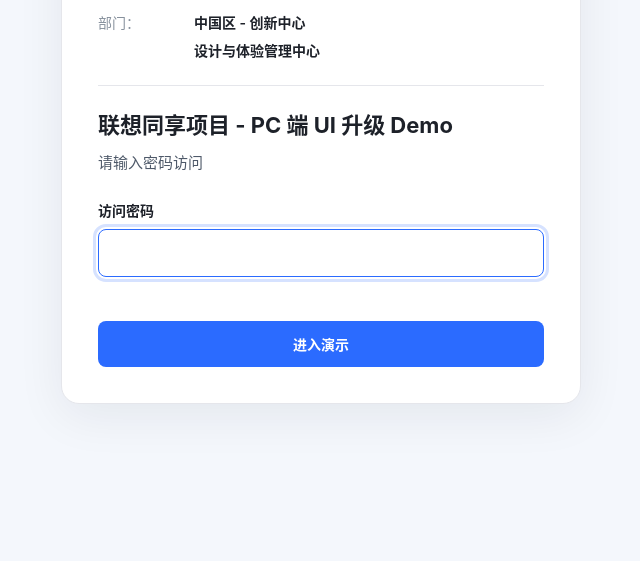
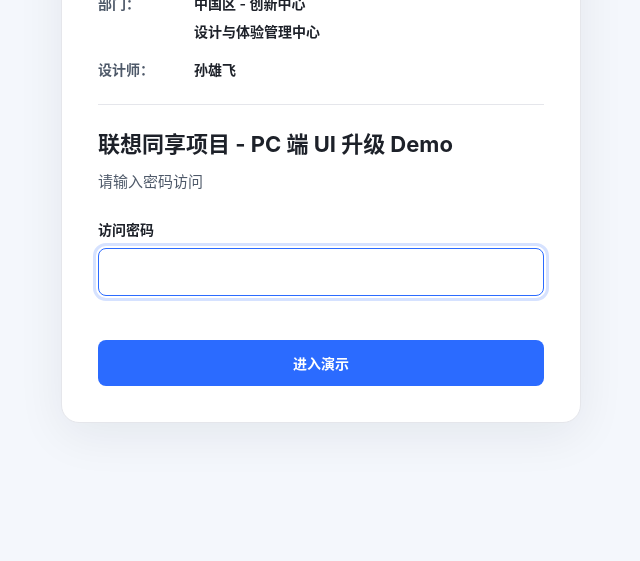
Before and after one commit to LiuS1r-Workspace/html-demos, a plain HTML site: page Lenovo - Tongxiang/index.html in a window 1280 px wide. Shown: the part 239-800 px from the top of the page, without its empty margins (319-959 px from the left). Drawn offline with Linux system fonts and the light colour scheme.

Commit message:
Improve department label contrast and add designer credit

```diff
--- a/Lenovo - Tongxiang/index.html
+++ b/Lenovo - Tongxiang/index.html
@@ -1090,8 +1090,8 @@
 .demo-access[hidden]{display:none!important}
 .demo-access-panel{width:min(100%,520px);padding:36px;background:#fff;border:1px solid #E5E6EB;border-radius:18px;box-shadow:0 12px 48px rgba(15,23,42,.07)}
 .demo-access-brand{display:inline-block;background:#E2231A;color:#fff;font-size:20px;font-weight:700;padding:2px 9px;margin-bottom:20px}
-.demo-access-department{display:grid;grid-template-columns:72px 1fr;gap:24px;padding-bottom:20px;margin-bottom:24px;border-bottom:1px solid #E5E6EB;font-size:14px;line-height:2}
-.demo-access-department-caption{color:#86909C}
+.demo-access-department{display:grid;grid-template-columns:72px 1fr;column-gap:24px;row-gap:10px;padding-bottom:20px;margin-bottom:24px;border-bottom:1px solid #E5E6EB;font-size:14px;line-height:2}
+.demo-access-department-caption{color:#4E5969;font-weight:600}
 .demo-access-department-name{font-weight:600;color:#1D2129}
 .demo-access h1{font-size:22px;line-height:1.45;margin:0 0 10px;color:#1D2129}
 .demo-access p{font-size:15px;color:#4E5969;margin:0 0 26px}
@@ -1111,6 +1111,8 @@
   <div class="demo-access-department">
    <span class="demo-access-department-caption">部门：</span>
    <div class="demo-access-department-name">中国区 - 创新中心<br>设计与体验管理中心</div>
+   <span class="demo-access-department-caption">设计师：</span>
+   <div class="demo-access-department-name">孙雄飞</div>
   </div>
   <h1 id="demo-access-title">联想同享项目 - PC 端 UI 升级 Demo</h1>
   <p>请输入密码访问</p>
```
